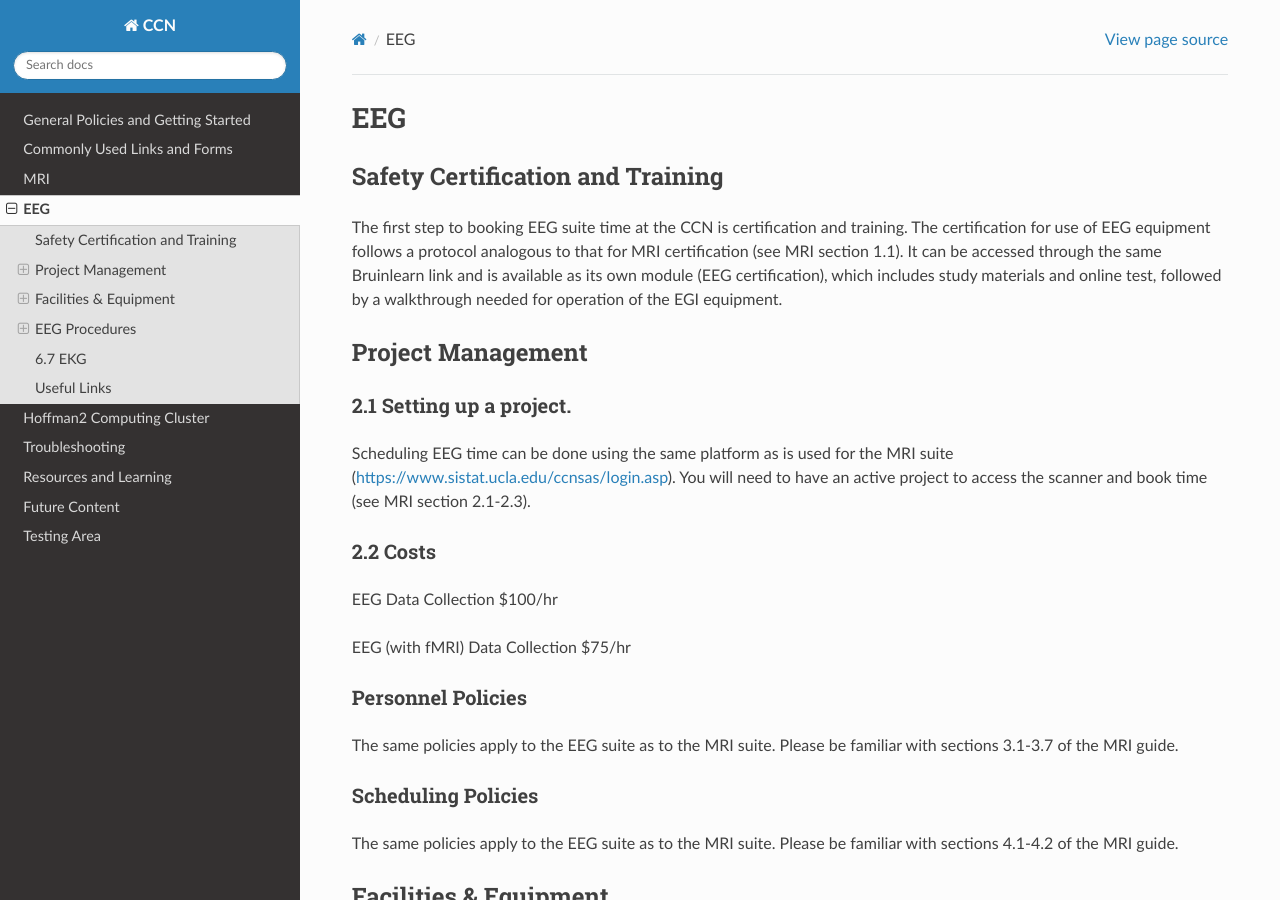
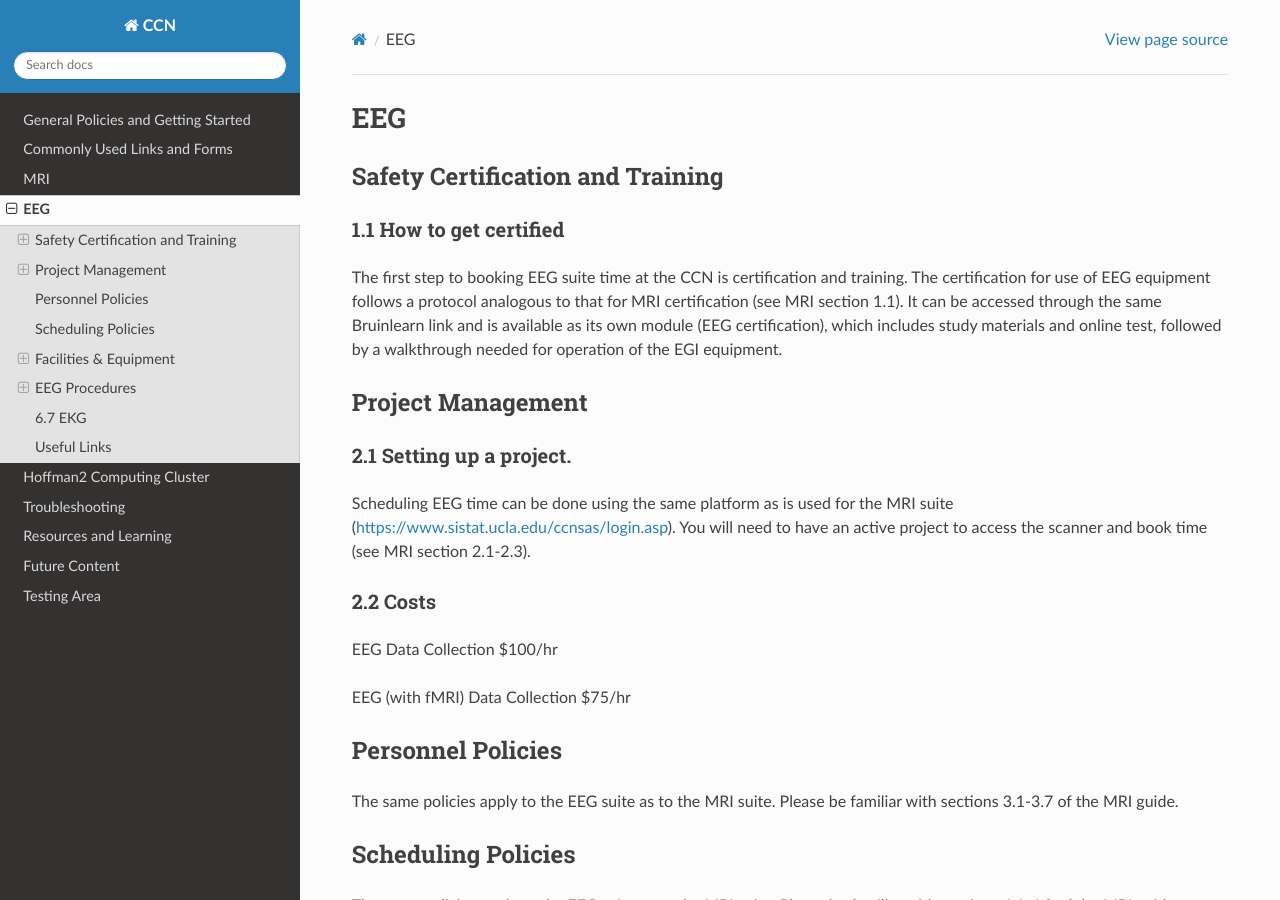
Before and after one commit to CCN-Support/CCN_Wiki, a Sphinx documentation site: the page built from docs/source/eeg.rst, in a window 1280 px wide and 900 px high. Built offline with Sphinx 7.4.7 and the Read the Docs theme 3.1.0, drawn with Linux system fonts in a browser that asks for light colours.

Commit message:
Update EEG documentation with certification details
Added section on EEG certification and updated policies.

```diff
--- a/docs/source/eeg.rst
+++ b/docs/source/eeg.rst
@@ -3,6 +3,9 @@ EEG
 
 Safety Certification and Training
 ---------------------------------
+
+1.1 How to get certified
+~~~~~~~~~~~~~~~~~~~~~~~~
 
 The first step to booking EEG suite time at the CCN is certification and training. The certification for use of EEG equipment follows a protocol analogous to that for MRI certification (see MRI section 1.1). It can be accessed through the same Bruinlearn link and is available as its own module (EEG certification), which includes study materials and online test, followed by a walkthrough needed for operation of the EGI equipment.
 
@@ -22,12 +25,12 @@ EEG Data Collection			$100/hr
 EEG (with fMRI) Data Collection 	$75/hr
 
 Personnel Policies
-~~~~~~~~~~~~~~~~~~
+------------------
 
 The same policies apply to the EEG suite as to the MRI suite. Please be familiar with sections 3.1-3.7 of the MRI guide.
 
 Scheduling Policies
-~~~~~~~~~~~~~~~~~~~
+-------------------
 
 The same policies apply to the EEG suite as to the MRI suite. Please be familiar with sections 4.1-4.2 of the MRI guide.
 
```
